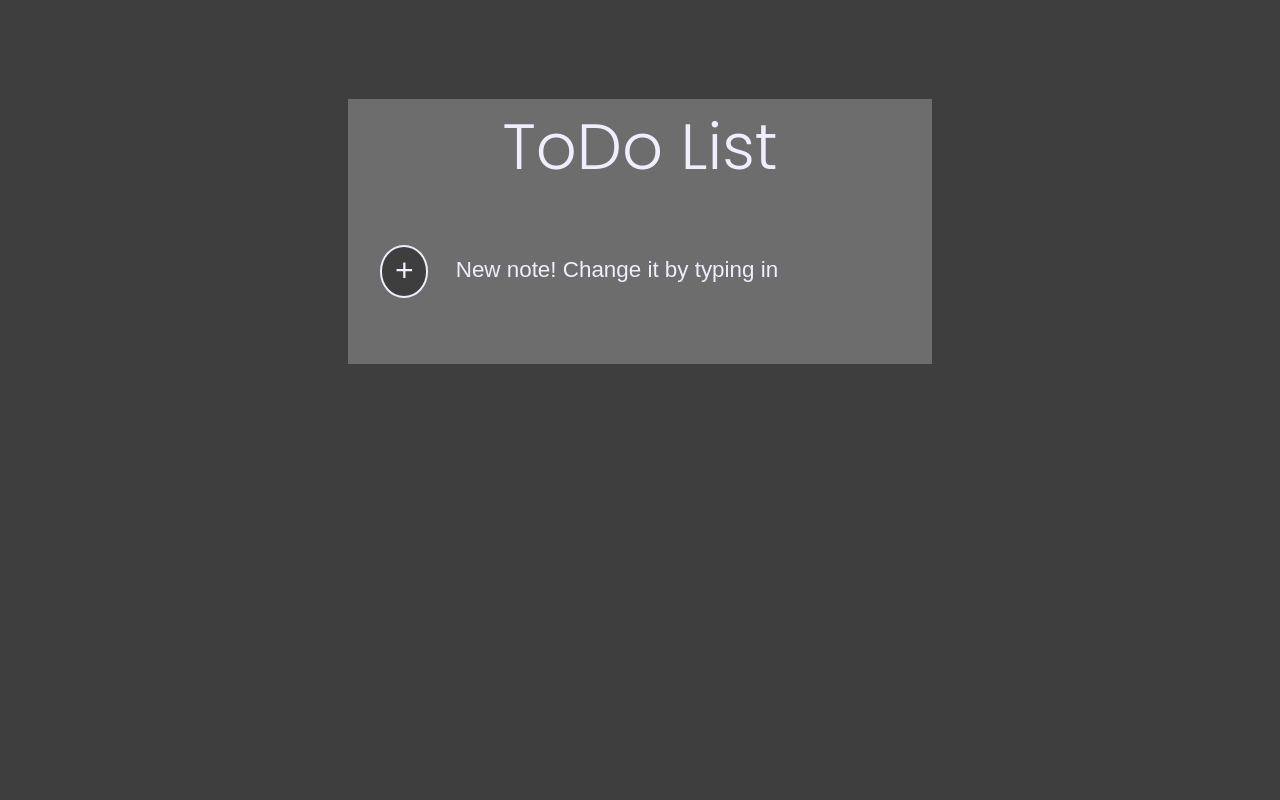
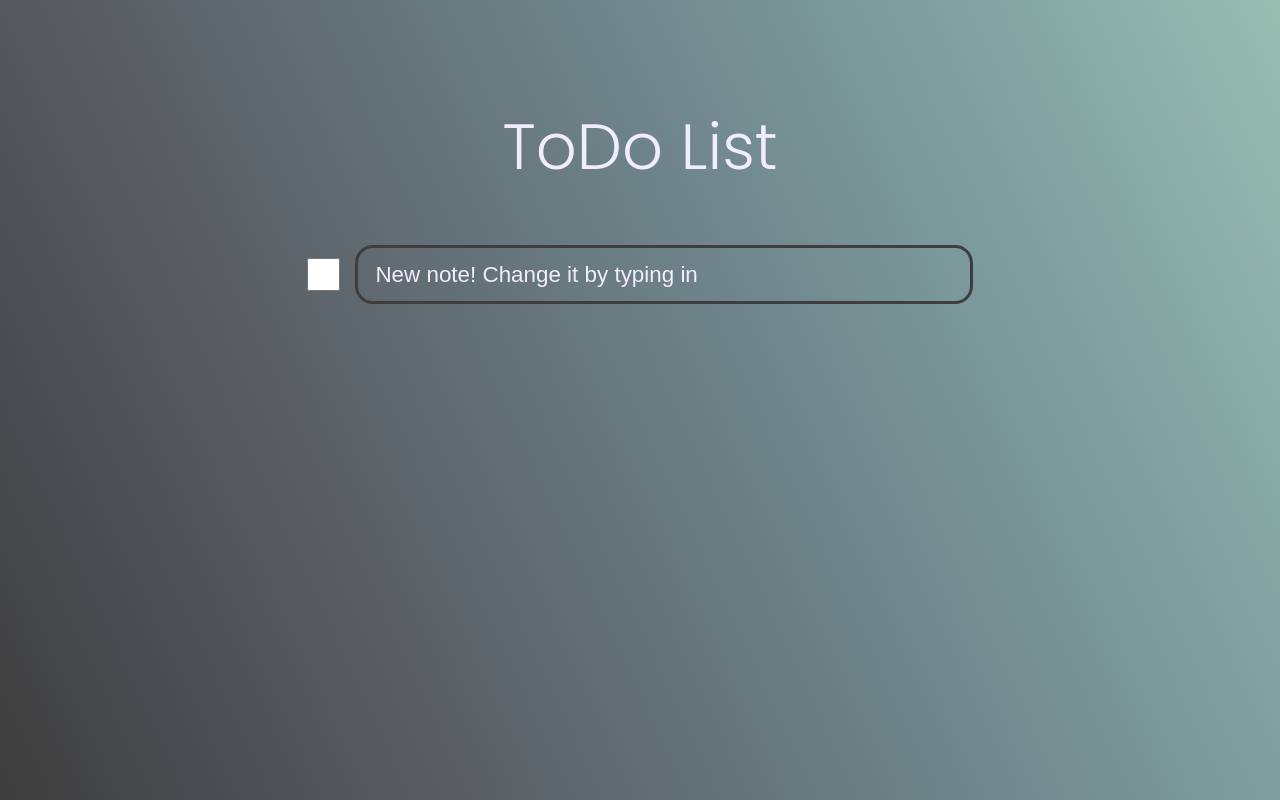
Before and after one commit to Sycinz/toDoList, a React (Vite) app: page / in a window 1280 px wide. Built offline with nearby package versions, Linux system fonts and the light colour scheme.

Commit message:
Nearly finished project

```diff
--- a/src/App.scss
+++ b/src/App.scss
@@ -4,6 +4,7 @@ $firstColor: #6d6d6d;
 $secondColor: #3e3e3e;
 $thirdColor: #00c896;
 $fourthColor: #f2ecff;
+$bgGradient: linear-gradient(65deg, #3E3E3E, #525459, #626D74, #70878D, #81A2A1, #99BDB1);
 
 *, *::before, *::after {
   padding: 0;
@@ -18,7 +19,7 @@ body, html {
 }
 
 #root {
-  background: $secondColor;
+  background: $bgGradient;
 
   width: 100vw;
   height: 100vh;
@@ -62,6 +63,8 @@ main {
   &_container, .list_container {
     display: flex;
 
+    align-items: center;
+
     width: 100%;
   }
 
@@ -70,31 +73,19 @@ main {
     background: transparent;
     color: $fourthColor;
 
-    padding: 0.4em 0.8em;
-    border: 3px solid $firstColor;
+    padding: .6em .8em;
+    border: 3px solid $secondColor;
     border-radius: 0.8em;
 
     width: 100%;
     height: 10%;
   }
 
-  &_add {
-    font-size: 2em;
-    color: $fourthColor;
-    background: $secondColor;
+  &_checkbox {
+    width: 35px;
+    height: 35px;
 
-    padding: 0.15em .4em .2em .4em;
-    border: 2px solid $fourthColor;
-    border-radius: 50%;
-
-    margin: 0 .2em 0 0;
-
-    transition: border-color 0.3s ease;
-
-    &:hover {
-      cursor: pointer;
-      animation: whiteToGreen 0.5s ease forwards;
-    }
+    margin: 0 15px 0 0;
   }
 }
 
@@ -109,11 +100,31 @@ main {
 
   width: 100%;
   height: 100%;
-  width: 20%;
+  width: 80%;
+
+  display: flex;
+  justify-content: center;
+  align-items: center;
+
+  &_container {
+
+
+    &:first-child {
+      margin-top: 0;
+    }
+
+    &:last-child {
+      margin-bottom: 0;
+    }
+
+  }
+  &_item {
+    margin: 20px 0;
+
+    list-style: none;
+    font-size: 1.4em;
+
+  }
+
+
 }
-.content {
-  background: $firstColor;
-
-  height: 100%;
-  width: 80%;
-}
--- a/components/ToDoAdding.jsx
+++ b/src/components/ToDoAdding.jsx
@@ -10,7 +10,8 @@ const ToDoAdding = (props) => {
         <section className="content">
             <div className="content_title">ToDo List</div>
             <form className="content_container" onSubmit={handleSubmit}>
-                <button name="add" className='content_add'>+</button><input name="content" className="content_input" onChange={handleValue} value={currentValue} key={0} />
+                <input className="content_checkbox" type="checkbox" name="checkbox" onChange={handleSubmit} />
+                <input name="content" className="content_input" onChange={handleValue} value={currentValue} key={0} />
             </form>
         </section>
         )
```
Also changed, not shown: src/App.jsx (+3 -4 lines), src/components/ToDoList.jsx (renamed from components/ToDoList.jsx).
